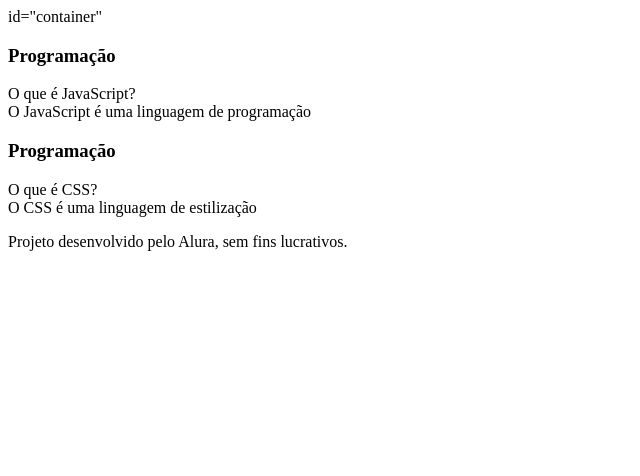
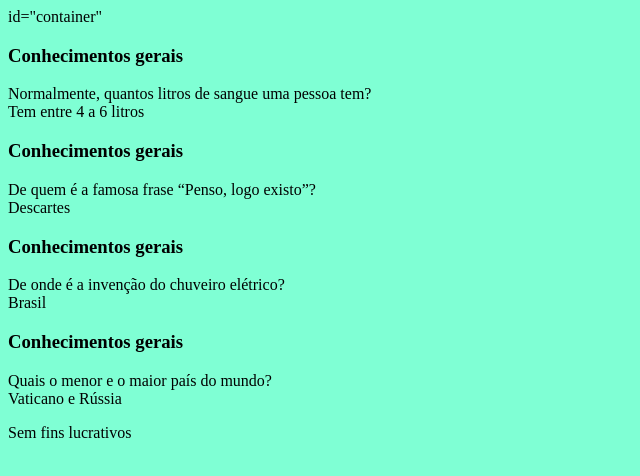
Before and after one commit to fernandakaiumi/CATGHOST, a plain HTML site: page index.html in a window 1280 px wide. Shown: the whole page, without its empty margins (0-640 px from the left). Drawn offline with Linux system fonts and the light colour scheme; files that its build step writes are made by us from their sources.

Commit message:
Add files via upload

```diff
--- a/index.html
+++ b/index.html
@@ -3,6 +3,7 @@
 <head>
     <meta charset="UTF-8">
     <meta name="viewport" content="width=device-width, initial-scale=1.0">
+    <link rel="stylesheet" href="assets/style.css">
     <title>Flashcard</title>
 </head>
 <body>
@@ -10,28 +11,47 @@
         <section> id="container"
             <article class="cartao">
                 <div class="cartao__conteudo">
-                    <h3>Programação</h3>
+                    <h3>Conhecimentos gerais</h3>
                     <div class="cartao__conteudo__pergunta"></div>
-                    O que é JavaScript?
+                    Normalmente, quantos litros de sangue uma pessoa tem?
                 </div>
                 <div class="cartao__conteudo__resposta"></div>
-                O JavaScript é uma linguagem de programação
+                Tem entre 4 a 6 litros
             </article>
 
         </section>
         <article class="cartao">
             <div class="cartao__conteudo">
-                <h3>Programação</h3>
+                <h3>Conhecimentos gerais</h3>
                 <div class="cartao__conteudo__pergunta"></div>
-                O que é CSS?
+                De quem é a famosa frase “Penso, logo existo”?
             </div>
             <div class="cartao__conteudo__resposta"></div>
-            O CSS é uma linguagem de estilização
+            Descartes
+        </article>
+        <article class="cartao">
+            <div class="cartao__conteudo">
+                <h3>Conhecimentos gerais</h3>
+                <div class="cartao__conteudo__pergunta"></div>
+                De onde é a invenção do chuveiro elétrico?
+            </div>
+            <div class="cartao__conteudo__resposta"></div>
+            Brasil
         </article>
 
     </section>
+    <article class="cartao">
+        <div class="cartao__conteudo">
+            <h3>Conhecimentos gerais</h3>
+            <div class="cartao__conteudo__pergunta"></div>
+            Quais o menor e o maior país do mundo?
+        </div>
+        <div class="cartao__conteudo__resposta"></div>
+        Vaticano e Rússia
+    </article>
+    </section>
         <footer>
-            <p>Projeto desenvolvido pelo Alura, sem fins lucrativos.</p>
+            <p>Sem fins lucrativos</p>
         </footer>
     </main>
 
--- /dev/null
+++ b/style.css
@@ -0,0 +1,3 @@
+body {
+    background-color: aquamarine;
+}
```
